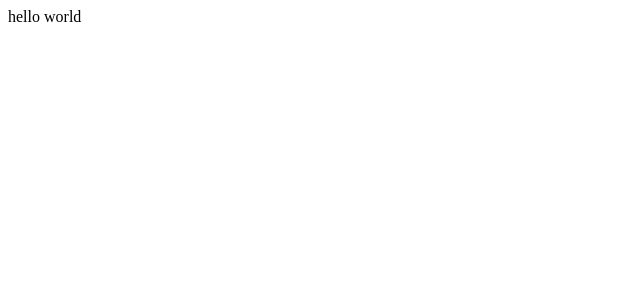
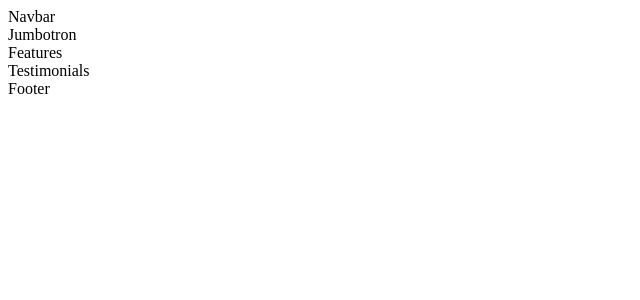
Before and after one commit to maryamaljanabi/frontend-mentor-manage-landing-page, a React (Create React App) app: page / in a window 1280 px wide. Shown: the top 300 px of the page, without its empty margins (0-640 px from the left). Built offline with nearby package versions, Linux system fonts and the light colour scheme.

Commit message:
Initial folder structure

```diff
--- a/src/App.js
+++ b/src/App.js
@@ -1,7 +1,8 @@
 import React from "react";
+import Home from "./Layout/Home";
 
 const App = () => {
-  return <div>hello world</div>;
+  return <Home />;
 };
 
 export default App;
--- /dev/null
+++ b/src/Layout/Features/Features.js
@@ -0,0 +1,7 @@
+import React from "react";
+
+const Features = () => {
+  return <div>Features</div>;
+};
+
+export default Features;
--- /dev/null
+++ b/src/Layout/Footer/Footer.js
@@ -0,0 +1,7 @@
+import React from "react";
+
+const Footer = () => {
+  return <div>Footer</div>;
+};
+
+export default Footer;
--- /dev/null
+++ b/src/Layout/Home.js
@@ -0,0 +1,20 @@
+import React from "react";
+import Features from "./Features/Features";
+import Footer from "./Footer/Footer";
+import Jumbotron from "./Jumbotron/Jumbotron";
+import Navbar from "./Navbar/Navbar";
+import Testimonials from "./Testimonials/Testimonials";
+
+const Home = () => {
+  return (
+    <div>
+      <Navbar />
+      <Jumbotron />
+      <Features />
+      <Testimonials />
+      <Footer />
+    </div>
+  );
+};
+
+export default Home;
--- /dev/null
+++ b/src/Layout/Jumbotron/Jumbotron.js
@@ -0,0 +1,7 @@
+import React from "react";
+
+const Jumbotron = () => {
+  return <div>Jumbotron</div>;
+};
+
+export default Jumbotron;
--- /dev/null
+++ b/src/Layout/Navbar/Navbar.js
@@ -0,0 +1,7 @@
+import React from "react";
+
+const Navbar = () => {
+  return <div>Navbar</div>;
+};
+
+export default Navbar;
--- /dev/null
+++ b/src/Layout/Testimonials/Testimonials.js
@@ -0,0 +1,7 @@
+import React from "react";
+
+const Testimonials = () => {
+  return <div>Testimonials</div>;
+};
+
+export default Testimonials;
```
Also changed, not shown: src/Layout/Features/Features.scss (added), src/Layout/Footer/Footer.scss (added), src/Layout/Jumbotron/Jumbotron.scss (added), src/Layout/Navbar/Navbar.scss (added), src/Layout/Testimonials/Testimonials.scss (added).
